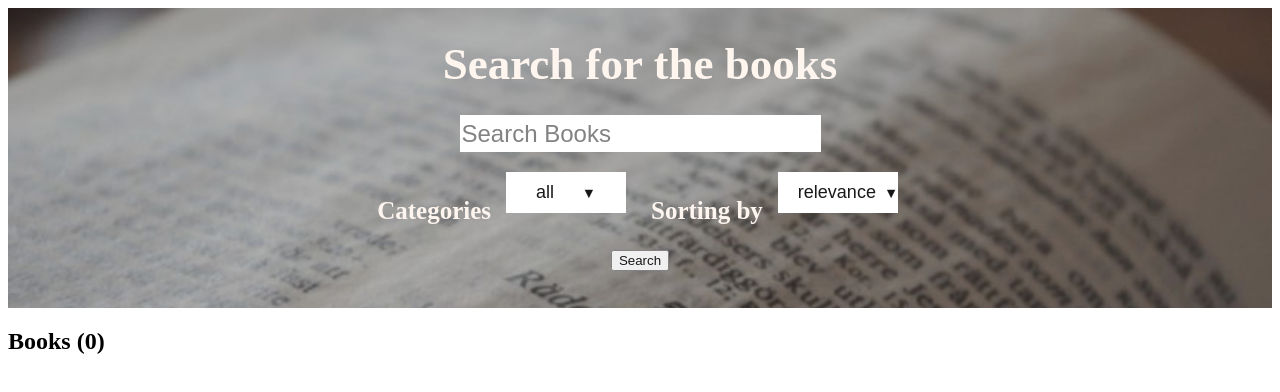
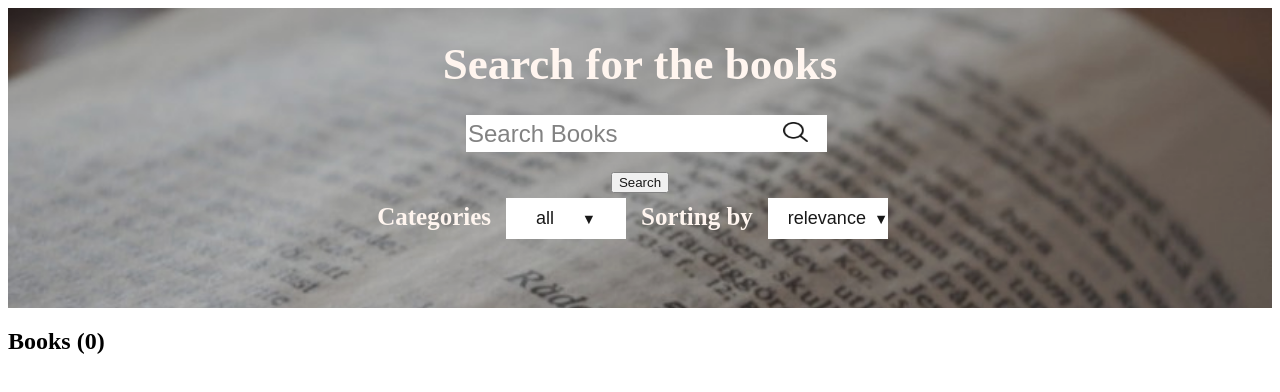
Before and after one commit to S3RIOUS7/bookStore, a React (Create React App) app: page / in a window 1280 px wide. Shown: the top 392 px of the page. Built offline with nearby package versions, Linux system fonts and the light colour scheme.

Commit message:
loading add

```diff
--- a/src/components/header/Header.jsx
+++ b/src/components/header/Header.jsx
@@ -1,4 +1,4 @@
-import React from "react";
+import React, { useState } from "react";
 import { useDispatch, useSelector } from "react-redux";
 import {
   setSelectedOrderBy,
@@ -11,6 +11,7 @@ import Input from "../input/Input";
 import PopUpMenu from "../popUpMenu/PopUpMenu";
 import { options1, options2 } from '../../utils/constants/constants.js';
 import { fetchBySearchBook } from '../../api/fetchBySearchBook'
+import Loading from "../loading/Loading";
 import '../header/header.scss'
 
 function Header() {
@@ -18,12 +19,17 @@ function Header() {
   const selectedCategory = useSelector((state) => state.selectedCategory);
   const searchInput = useSelector((state) => state.searchInput);
 
+  const [loading, setLoading] = useState(false);
+
   const dispatch = useDispatch();
 
   const handleSearch = async () => {
+
+    setLoading(true);
     const res = await fetchBySearchBook(searchInput, 10, selectedOrderBy, selectedCategory);
     dispatch(setBooks(res.items));
     dispatch(setTotalBooks(res.totalItems));
+    setLoading(false);
   };
 
   return (
@@ -35,7 +41,13 @@ function Header() {
           value={searchInput}
           onChange={(e) => dispatch(setSearchInput(e.target.value))}
           type="text"
+          onButtonClick={handleSearch}
         />
+        {loading ? (
+          <Loading /> // Отображаем анимацию загрузки при активной загрузке
+        ) : (
+          <button onClick={handleSearch}>Search</button>
+        )}
         <div className="popDiscription">
           <h3>Categories</h3>
           <PopUpMenu
@@ -50,7 +62,6 @@ function Header() {
             setSelectedOption={(option) => dispatch(setSelectedOrderBy(option))}
           />
         </div>
-        <button onClick={handleSearch}>Search</button>
       </div>
     </div>
   );
--- a/src/components/header/Header.scss
+++ b/src/components/header/Header.scss
@@ -23,15 +23,14 @@
     .popDiscription{
     display: flex;
     flex-direction: row;
-
+    margin-bottom: 25px;
     h3{
       color: seashell;
       margin-left: 10px;
       font-size: 25px;
+      margin: 10px 0;
     }
-   p{
-     margin: 20px 0;
-   }
+
   }
 }
   }
--- a/src/components/input/Input.jsx
+++ b/src/components/input/Input.jsx
@@ -1,14 +1,15 @@
 import React from 'react';
 import '../input/input.scss'
+import searchIcon from '../../assets/img/search.png'
 
 
-
-const Input = ({ label, value, onChange, type }) => {
+const Input = ({ label, value, onChange, type, onButtonClick  }) => {
   return (
     <div className="input-container">
 
       <input type={type} value={value} onChange={onChange}  placeholder={label} className='inputField' />
-
+      <button onClick={onButtonClick} className="search-button">
+        <img src={searchIcon} alt="Search" /></button>
     </div>
   );
 };
--- a/src/components/input/input.scss
+++ b/src/components/input/input.scss
@@ -16,3 +16,19 @@
 
 
 }
+.search-button {
+  margin-left: -50px;
+  border: none;
+  background-color: white;
+
+  img {
+    width: 25px;
+    height: 20px;
+    transition: transform 0.2s;
+  }
+
+  &:hover img {
+    transform: scale(1.3);
+
+  }
+}
--- /dev/null
+++ b/src/components/loading/Loading.jsx
@@ -0,0 +1,18 @@
+import React from "react";
+import '../loading/loading.scss'
+
+
+const Loading = () => {
+  return (
+    <div className="loading-spinner">
+      <div className="loading-spinner-content">
+        <div className="spinner-border" role="status">
+          <span className="visually-hidden">Loading...</span>
+        </div>
+
+      </div>
+    </div>
+  );
+};
+
+export default Loading;
--- /dev/null
+++ b/src/components/loading/loading.scss
@@ -0,0 +1,35 @@
+.loading-spinner {
+  display: flex;
+  align-items: center;
+  justify-content: center;
+  position: fixed;
+  top: 0;
+  left: 0;
+  width: 100%;
+  height: 100%;
+  background: rgba(0, 0, 0, 0.5);
+  z-index: 999;
+}
+
+.loading-spinner-content {
+  background: white;
+  padding: 20px;
+  border-radius: 5px;
+  text-align: center;
+}
+
+.spinner-border {
+  width: 3rem;
+  height: 3rem;
+  border-width: 4px;
+  border-top-color: #007bff;
+  border-right-color: transparent;
+  border-bottom-color: transparent;
+  border-left-color: transparent;
+  animation: spin 1s linear infinite;
+}
+
+// @keyframes spin {
+//   0% { transform: rotate(0deg); }
+//   100% { transform: rotate(360deg); }
+// }
--- a/src/components/popUpMenu/popupmenu.scss
+++ b/src/components/popUpMenu/popupmenu.scss
@@ -2,7 +2,8 @@
   position: relative;
   display: inline-block;
   text-align: center;
-  margin: 0px 15px;
+  margin: 5px 15px;
+
 }
 
 .toggle-button {
@@ -42,6 +43,11 @@
   padding: 0;
   background-color: #fff;
   box-shadow: 0 2px 4px rgba(0, 0, 0, 0.2);
+  position: absolute;
+  top: 100%;
+  left: 0;
+  width: 100%;
+  z-index: 1;
 }
 
 .menu li {
```
Also changed, not shown: src/assets/img/search2.png (deleted), src/assets/img/search_se.svg (added).
